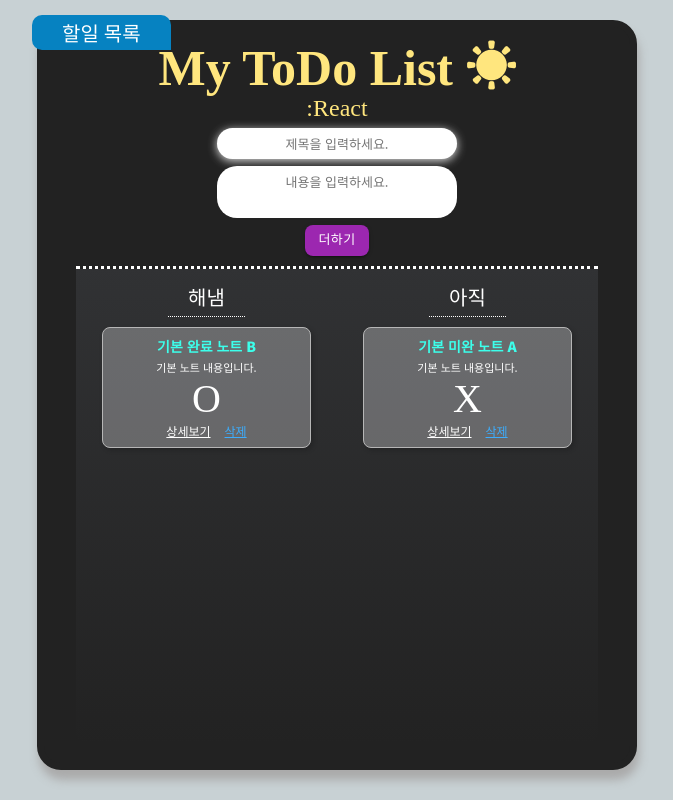
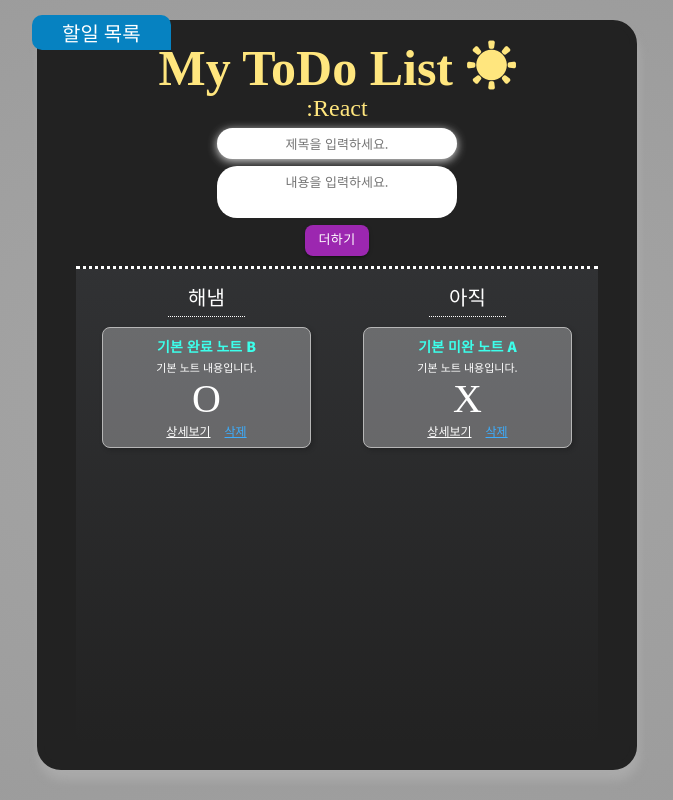
Before and after one commit to dusunax/react-assignment-chapter4-hanghae, a React (Create React App) app: page / in a window 1280 px wide. Shown: the whole page, without its empty margins (303-976 px from the left). Built offline with nearby package versions, Linux system fonts and the light colour scheme; a web font is replaced by a local one.

Commit message:
Favicon 추가, bg color 수정

```diff
--- a/public/index.html
+++ b/public/index.html
@@ -2,9 +2,9 @@
 <html lang="ko">
   <head>
     <meta charset="utf-8" />
-    <!-- <link rel="icon" href="%PUBLIC_URL%/favicon.ico" /> -->
+    <link rel="shortcut icon" href="%PUBLIC_URL%/favicon.ico" />
     <meta name="viewport" content="width=device-width, initial-scale=1" />
-    <title>React App</title>
+    <title>할일 목록: Todo List</title>
   </head>
   <body>
     <div id="root"></div>
--- a/src/index.css
+++ b/src/index.css
@@ -3,7 +3,8 @@
 @import url('https://fonts.googleapis.com/css2?family=Kirang+Haerang&display=swap');
 
 body {
-  background-color: #c8d1d4;
+  background-color: #a0adb1;
+  background-image: radial-gradient(#a6a6a6, #9a9a9a);
   margin: 0;
   font-family: -apple-system, BlinkMacSystemFont, 'Segoe UI', 'Roboto', 'Oxygen',
     'Ubuntu', 'Cantarell', 'Fira Sans', 'Droid Sans', 'Helvetica Neue',
```
Also changed, not shown: public/android-icon-96x96.png (added), 1 other file (tests, documents, lock files or other folders).
